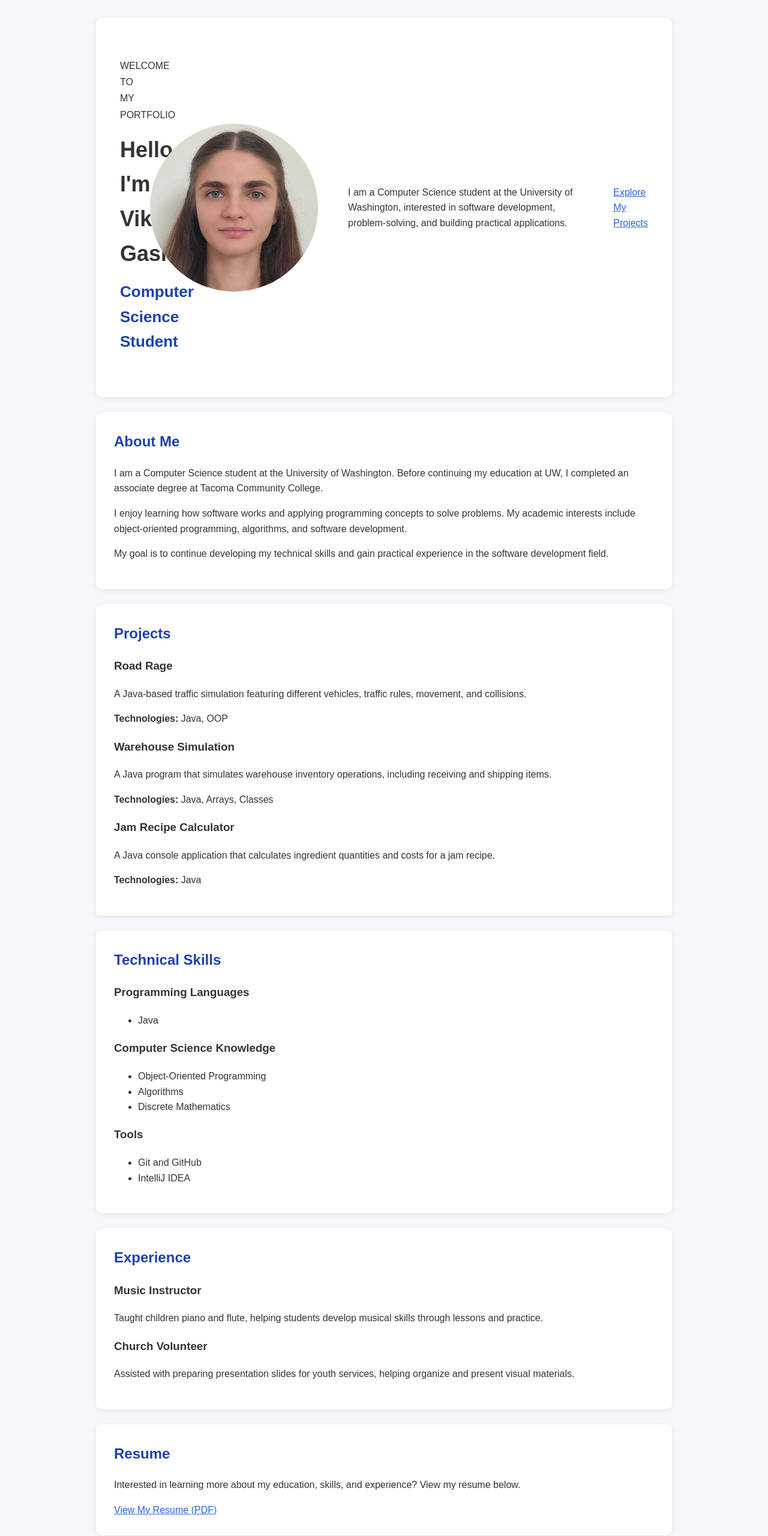
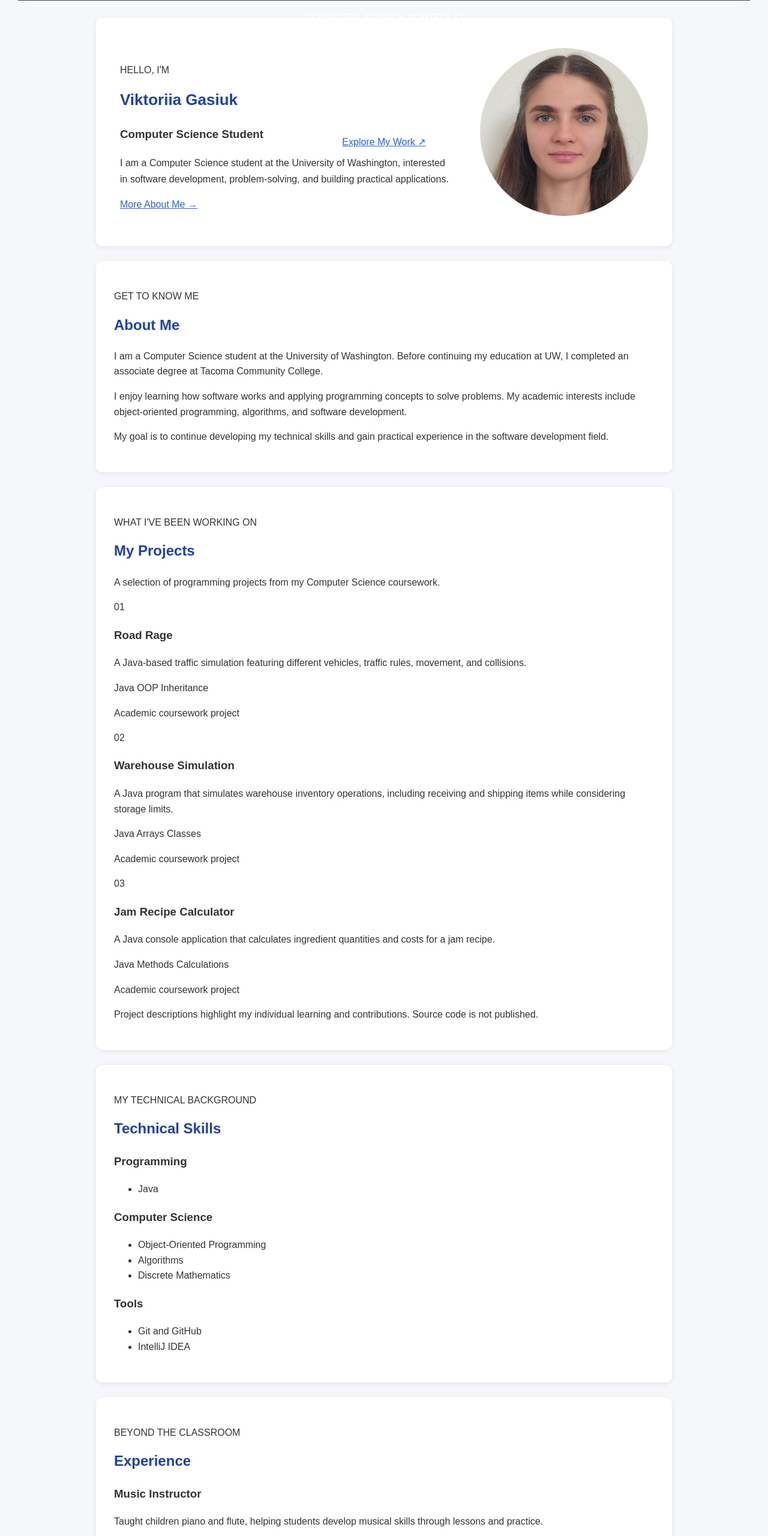
Before and after one commit to viktoriiagasiuk/viktoriiagasiuk.github.io, a plain HTML site: page index.html in a window 1280 px wide. Shown: the part 200-2760 px from the top of the page at 60% size. Drawn offline with Linux system fonts and the light colour scheme.

Commit message:
Revise HTML structure and content for portfolio
Updated the title and meta description for better SEO. Enhanced header content and improved project descriptions.

```diff
--- a/index.html
+++ b/index.html
@@ -4,18 +4,20 @@
 <head>
     <meta charset="UTF-8">
     <meta name="viewport" content="width=device-width, initial-scale=1.0">
-    <title>Viktoriia Gasiuk</title>
-    <link rel="stylesheet" href="style.css">
+    <meta name="description" content="Viktoriia Gasiuk - Computer Science student at the University of Washington.">
+    <title>Viktoriia Gasiuk | Computer Science Portfolio</title>
     <link rel="stylesheet" href="style.css">
 </head>
+
 <body>
 
-    <!-- Navigation -->
-    <header>
-        <nav>
+    <!-- Header with background picture and navigation -->
+    <header class="site-header" id="top">
+        <nav class="navbar">
+            <a href="#home" class="logo">VG<span>.</span></a>
+
             <div class="nav-links">
-                <!-- <img src="image.jpg" class="image"> -->
-                <a href="#home" class="logo">My Portfolio</a>
+                <a href="#home">Home</a>
                 <a href="#about">About</a>
                 <a href="#projects">Projects</a>
                 <a href="#skills">Skills</a>
@@ -24,20 +26,29 @@
                 <a href="#contact">Contact</a>
             </div>
         </nav>
+
+        <div class="header-content">
+            <p class="header-label">COMPUTER SCIENCE PORTFOLIO</p>
+            <h1>Ideas into<br><span>Code & Creativity.</span></h1>
+            <p class="header-description">
+                Welcome to my personal portfolio.
+                Explore my education, projects, and skills.
+            </p>
+            <a href="#projects" class="header-button">Explore My Work ↗</a>
+        </div>
     </header>
 
     <main>
 
-        <!-- 1. Home / Introduction -->
+        <!-- Home / Introduction -->
         <section id="home" class="hero">
+
             <div class="hero-text">
-                <p class="intro-label">WELCOME TO MY PORTFOLIO</p>
-                <h1>Hello, I'm Viktoriia Gasiuk</h1>
-                <h2>Computer Science Student</h2>
-            </div>
-            <div class="hero-image">
-                <img src="20260923_160015(1).jpg" alt="picture">
-            </div>
+                <p class="section-label">HELLO, I'M</p>
+
+                <h2>Viktoriia Gasiuk</h2>
+
+                <h3>Computer Science Student</h3>
 
                 <p>
                     I am a Computer Science student at the
@@ -46,15 +57,26 @@
                     and building practical applications.
                 </p>
 
-            <a href="#projects" class="button">
-                Explore My Projects
+                <a href="#about" class="text-link">
+                    More About Me →
                 </a>
+            </div>
+
+            <div class="hero-image">
+                <img
+                    src="20260923_160015(1).jpg"
+                    alt="Portrait of Viktoriia Gasiuk">
+            </div>
+
         </section>
 
-        <!-- 2. About Me -->
-        <section id="about">
+        <!-- About Me -->
+        <section id="about" class="content-section">
+
+            <p class="section-label">GET TO KNOW ME</p>
             <h2>About Me</h2>
 
+            <div class="about-content">
                 <p>
                     I am a Computer Science student at the
                     University of Washington. Before continuing
@@ -66,8 +88,8 @@
                     I enjoy learning how software works and
                     applying programming concepts to solve
                     problems. My academic interests include
-                object-oriented programming,
-                algorithms, and software development.
+                    object-oriented programming, algorithms,
+                    and software development.
                 </p>
 
                 <p>
@@ -75,145 +97,222 @@
                     skills and gain practical experience in
                     the software development field.
                 </p>
+            </div>
+
         </section>
 
-        <!-- 3. Projects -->
-        <section id="projects">
-    <h2>Projects</h2>
+        <!-- Projects -->
+        <section id="projects" class="content-section projects-section">
+
+            <p class="section-label">WHAT I'VE BEEN WORKING ON</p>
+            <h2>My Projects</h2>
+
+            <p class="section-intro">
+                A selection of programming projects from my
+                Computer Science coursework.
+            </p>
 
             <div class="project-container">
 
-        <!--<div class="project-card">
+                <article class="project-card">
+                    <span class="project-number">01</span>
                     <h3>Road Rage</h3>
+
                     <p>
-                A Java-based traffic simulation featuring different
-                vehicles, traffic rules, movement, and collisions.
+                        A Java-based traffic simulation featuring
+                        different vehicles, traffic rules,
+                        movement, and collisions.
                     </p>
-            <p><strong>Technologies:</strong> Java, OOP</p>
-        </div> -->
 
-        <div class="column">
-            <h3>Road Rage</h3>
-            <p>
-                A Java-based traffic simulation featuring different
-                vehicles, traffic rules, movement, and collisions.
-            </p>
-            <p><strong>Technologies:</strong> Java, OOP</p>
+                    <div class="tags">
+                        <span>Java</span>
+                        <span>OOP</span>
+                        <span>Inheritance</span>
                     </div>
 
+                    <p class="project-note">
+                        Academic coursework project
+                    </p>
+                </article>
 
+                <article class="project-card">
+                    <span class="project-number">02</span>
+                    <h3>Warehouse Simulation</h3>
 
-        <div class="row">
-            <div class="project-card">
-                <h3>Warehouse Simulation</h3>
                     <p>
-                    A Java program that simulates warehouse inventory
-                    operations, including receiving and shipping items.
+                        A Java program that simulates warehouse
+                        inventory operations, including receiving
+                        and shipping items while considering
+                        storage limits.
                     </p>
-                <p><strong>Technologies:</strong> Java, Arrays, Classes</p>
-            </div>
+
+                    <div class="tags">
+                        <span>Java</span>
+                        <span>Arrays</span>
+                        <span>Classes</span>
                     </div>
 
-        <div class="project-card">
+                    <p class="project-note">
+                        Academic coursework project
+                    </p>
+                </article>
+
+                <article class="project-card">
+                    <span class="project-number">03</span>
                     <h3>Jam Recipe Calculator</h3>
+
                     <p>
-                A Java console application that calculates ingredient
-                quantities and costs for a jam recipe.
+                        A Java console application that calculates
+                        ingredient quantities and costs for a
+                        jam recipe.
                     </p>
-            <p><strong>Technologies:</strong> Java</p>
+
+                    <div class="tags">
+                        <span>Java</span>
+                        <span>Methods</span>
+                        <span>Calculations</span>
                     </div>
 
+                    <p class="project-note">
+                        Academic coursework project
+                    </p>
+                </article>
+
             </div>
+
+            <p class="project-disclaimer">
+                Project descriptions highlight my individual
+                learning and contributions. Source code is
+                not published.
+            </p>
+
         </section>
-        <!-- 4. Skills -->
-        <section id="skills">
+
+        <!-- Skills -->
+        <section id="skills" class="content-section">
+
+            <p class="section-label">MY TECHNICAL BACKGROUND</p>
             <h2>Technical Skills</h2>
 
-            <h3>Programming Languages</h3>
+            <div class="skills-grid">
+
+                <div class="skill-card">
+                    <h3>Programming</h3>
                     <ul>
                         <li>Java</li>
                     </ul>
+                </div>
 
-            <h3>Computer Science Knowledge</h3>
+                <div class="skill-card">
+                    <h3>Computer Science</h3>
                     <ul>
                         <li>Object-Oriented Programming</li>
                         <li>Algorithms</li>
                         <li>Discrete Mathematics</li>
                     </ul>
+                </div>
 
+                <div class="skill-card">
                     <h3>Tools</h3>
                     <ul>
                         <li>Git and GitHub</li>
                         <li>IntelliJ IDEA</li>
                     </ul>
+                </div>
+
+            </div>
+
         </section>
 
-        <!-- 5. Experience -->
-        <section id="experience">
+        <!-- Experience -->
+        <section id="experience" class="content-section">
+
+            <p class="section-label">BEYOND THE CLASSROOM</p>
             <h2>Experience</h2>
 
-            <article>
+            <div class="experience-item">
+                <div class="experience-marker"></div>
+
+                <div>
                     <h3>Music Instructor</h3>
                     <p>
                         Taught children piano and flute,
                         helping students develop musical
                         skills through lessons and practice.
                     </p>
-            </article>
+                </div>
+            </div>
 
-            <article>
+            <div class="experience-item">
+                <div class="experience-marker"></div>
+
+                <div>
                     <h3>Church Volunteer</h3>
                     <p>
                         Assisted with preparing presentation
                         slides for youth services, helping
                         organize and present visual materials.
                     </p>
-            </article>
+                </div>
+            </div>
+
         </section>
 
-        <!-- 6. Resume -->
-        <section id="resume">
-            <h2>Resume</h2>
+        <!-- Resume -->
+        <section id="resume" class="resume-section">
 
+            <div>
+                <p class="section-label">MY BACKGROUND</p>
+                <h2>Want to know more?</h2>
                 <p>
-                Interested in learning more about my
-                education, skills, and experience?
-                View my resume below.
+                    Take a look at my resume to learn more
+                    about my education, skills, and experience.
                 </p>
+            </div>
 
-            <a href="resume.pdf" target="_blank" class="button">
-                View My Resume (PDF)
+            <a href="resume.pdf" target="_blank"
+               rel="noopener noreferrer" class="resume-button">
+                View My Resume ↗
             </a>
+
         </section>
 
-        <!-- 7. Contact -->
-        <section id="contact">
+        <!-- Contact -->
+        <section id="contact" class="content-section contact-section">
+
+            <p class="section-label">LET'S CONNECT</p>
             <h2>Contact Me</h2>
 
             <p>
-                Feel free to connect with me!
+                Feel free to connect with me through email
+                or professional networking platforms.
             </p>
 
-            <p>
-                Email:
+            <div class="contact-links">
+
                 <a href="mailto:viktoriiagasiuk@gmail.com">
-                    viktoriiagasiuk@gmail.com
+                    Email Me ↗
                 </a>
-            </p>
 
-            <p>
-                <a href="https://www.linkedin.com/in/viktoriia-gasiuk/">LinkedIn</a>
-                |
-                <a href="https://github.com/viktoriiagasiuk">
-                    GitHub
+                <a href="https://www.linkedin.com/in/viktoriia-gasiuk/"
+                   target="_blank" rel="noopener noreferrer">
+                    LinkedIn ↗
                 </a>
-            </p>
+
+                <a href="https://github.com/viktoriagasiuk"
+                   target="_blank" rel="noopener noreferrer">
+                    GitHub ↗
+                </a>
+
+            </div>
+
         </section>
 
     </main>
 
     <footer>
-        <p>© 2026 Viktoriia Gasiuk | Computer Science Portfolio</p>
+        <p>© 2026 Viktoriia Gasiuk</p>
+        <a href="#top">Back to Top ↑</a>
     </footer>
 
 </body>
```
Lines whose indentation alone changed are shown as unchanged.
